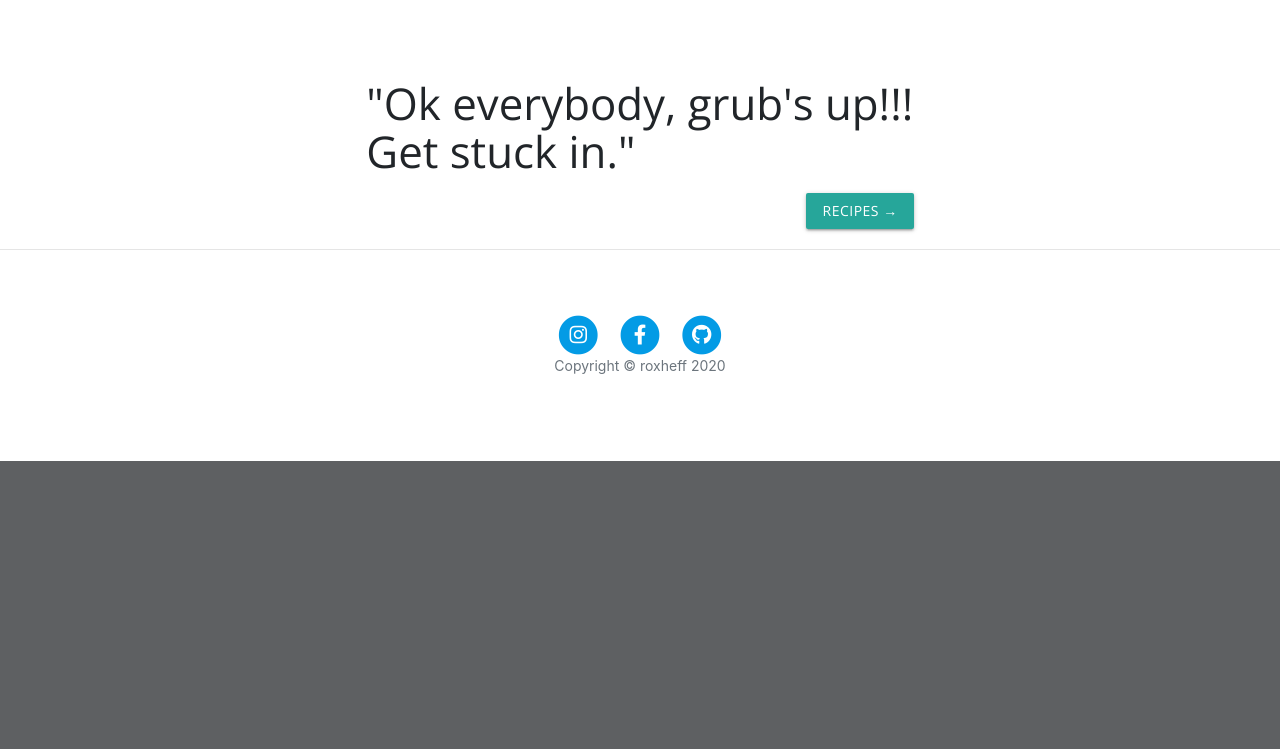
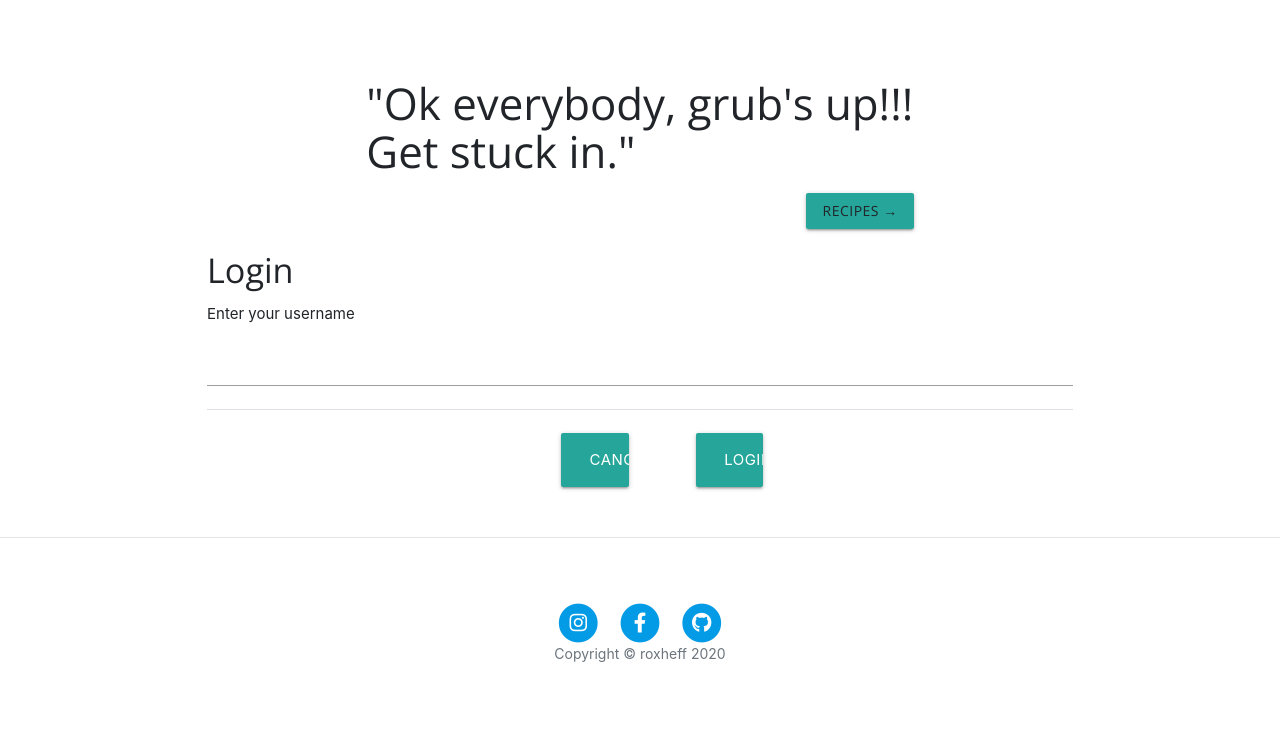
Before and after one commit to roxanahefferon/Milestone_3_CI_Data_Centric_D, a Flask app: page / in a window 1280 px wide. Shown: the part 540-1289 px from the top of the page. Before the commit the page ends 1001 px from the top, so only its background shows below. Run offline with Flask 2, Linux system fonts and the light colour scheme; some libraries are stand-ins or nearby versions.

Commit message:
login form

```diff
--- a/app.py
+++ b/app.py
@@ -8,20 +8,51 @@ from os import path
 if path.exists("env.py"):
     import env
 
-""" App configuration """
+""" App configuration
+"""
 
 app = Flask(__name__)
 
-""" MongoDB configuration """
+""" MongoDB configuration
+"""
 
 app.config["MONGO_DBNAME"] = os.environ.get('MONGO_DBNAME')
 app.config["MONGO_URI"] = os.environ.get('MONGO_URI')
-
 app.config['SECRET_KEY'] = os.environ.get("SECRET_KEY")
-
 
 mongo = PyMongo(app)
 
+""" DB Collections
+"""
+
+users_coll = mongo.db.users
+recipes_coll = mongo.db.recipe
+categories_coll = mongo.db.categories
+
+""" User Authentication - Login
+"""
+
+@app.route("/check_user", methods=['POST', 'GET'])
+def check_user():
+    # called on submitting login request modal form
+    usersdb = mongo.db.usersDB
+    user = request.form.to_dict()
+
+    # logout button sends value "logout". If logout request received delete the
+    # user session variable
+    if user['username'] == "logout":
+        session.pop('user')
+    else:
+        # set the user session variable to the name submitted
+        session["user"] = user['username']
+        # check if the user exists in the userDB - if not (by counting
+        # results = 0) create user
+        if usersdb.find({"name": user['username']}).count() == 0:
+            usersdb.insert({'name': user['username'], 'favourites': []})
+
+    # return to the index page. This is important to ensure recipes are only
+    # added or deleted when the user is logged in.
+    return redirect(url_for('index'))
 
 
 @app.route("/")
@@ -62,7 +93,7 @@ def edit_recipe(recipe_id):
 @app.route('/update_recipe/<recipe_id>', methods=["POST"])
 def update_recipe(recipe_id):
     recipe = mongo.db.recipe
-    recipe.update( {'_id': ObjectId(recipe_id)},
+    recipe.update({'_id': ObjectId(recipe_id)},
     {
         'recipe_name': request.form.get('recipe_name'),
         'category_name': request.form.get('category_name'),
@@ -93,7 +124,7 @@ def login():
         difficulty=mongo.db.difficulty.find())
 
 
-@app.route("/courses")
+@app.route("/courses", methods=["POST"])
 def courses():
     data = []
 
--- a/templates/index.html
+++ b/templates/index.html
@@ -22,10 +22,58 @@
 
         <!-- Pager -->
         <div class="clearfix">
-          <a class="btn btn-primary float-right" href="{{ url_for('recipes') }}">Recipes &rarr;</a>
+          <a class="btn btn-primary float-right href=#login-modal class= modal-trigger">Recipes &rarr;</a>
         </div>
       </div>
     </div>
+
+    <!--login/out modal-->
+
+          <div>
+            <form id="user-form" action="{{url_for('courses') }}" method="POST">
+              <!--check if user logged in, if so give option to log out-->
+              {%if session['user'] %}
+              <h4>Logout</h4>
+              <h6>Currently logged in as {{session['user']}}</h6>
+              <div class="input-field">
+                <input id="username" type="hidden" name="username" value="logout">
+              </div>
+              <div class="modal-footer">
+                <div class="row">
+                  <div class="col s6 m3 offset-m2 ">
+                    <button type="reset" class=" modal-action modal-close waves-effect waves-light btn btn-block hide-on-large-only highlight4-background">Cancel</button>
+                    <button type="reset" class="modal-action modal-close waves-effect waves-light btn-large btn-block hide-on-med-and-down highlight4-background">Cancel</button>
+                  </div>
+                  <div class="col s6 m3 offset-m2">
+                    <button type="submit" class="modal-close waves-effect waves-light btn btn-block hide-on-large-only highlight1-background">Logout</button>
+                    <button type="submit" class="waves-effect waves-light btn-large btn-block hide-on-med-and-down highlight1-background">Logout</button>
+                  </div>
+                </div>
+              </div>
+              {%else%}
+              <!--if not logged in give option to log in-->
+              <h4>Login</h4>
+              <p>Enter your username</p>
+              <div class="input-field">
+                <input class="username" name="username" type="text" required>
+              </div>
+              <div class="modal-footer">
+                <div class="row">
+                  <div class="col s6 m3 offset-m2 ">
+                    <button type="reset" class=" modal-action modal-close waves-effect waves-light btn btn-block hide-on-large-only highlight4-background">Cancel</button>
+                    <button type="reset" class=" modal-action modal-close waves-effect waves-light btn-large btn-block hide-on-med-and-down highlight4-background">Cancel</button>
+                  </div>
+                  <div class="col s6 m3 offset-m2">
+                    <button type="submit" class="modal-close waves-effect waves-light btn btn-block hide-on-large-only highlight1-background">Login</button>
+                    <button type="submit" class="modal-close waves-effect waves-light btn-large btn-large btn-block hide-on-med-and-down highlight1-background">Login</button>
+                  </div>
+                </div>
+              </div>
+              {%endif%}
+            </form>
+          </div>
+
+
 {% endblock %}
 
 </body>
```
Also changed, not shown: templates/categories.html (+12 -1 lines), templates/profile.html (added, +12 -0 lines), templates/register.html (+12 -1 lines), templates/userlogin.html (+12 -1 lines).
